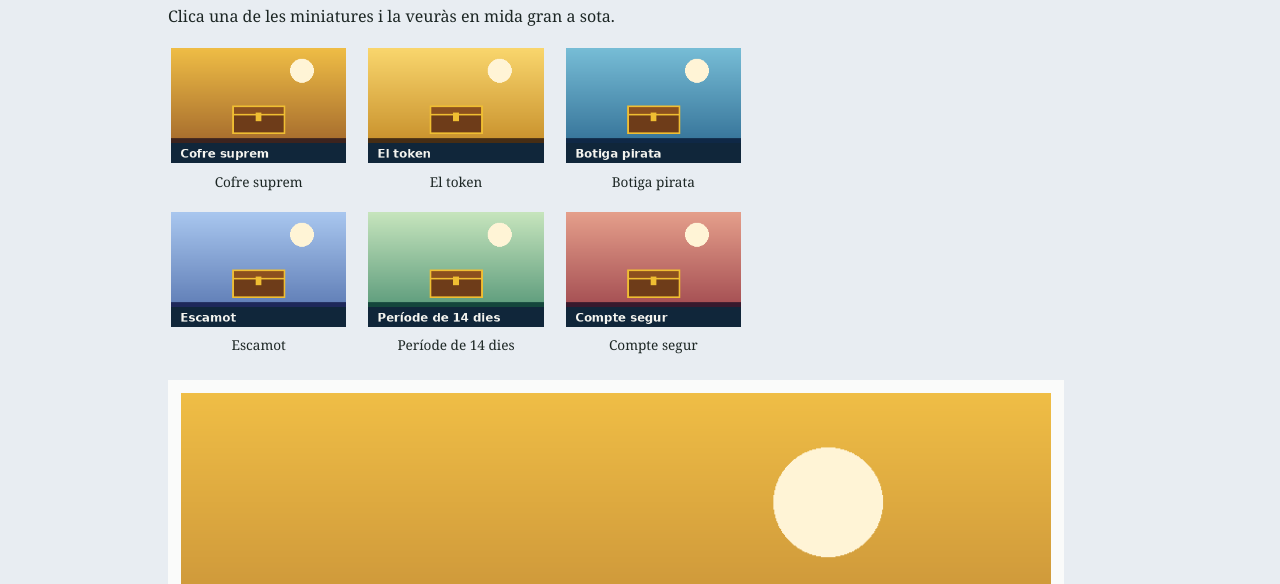
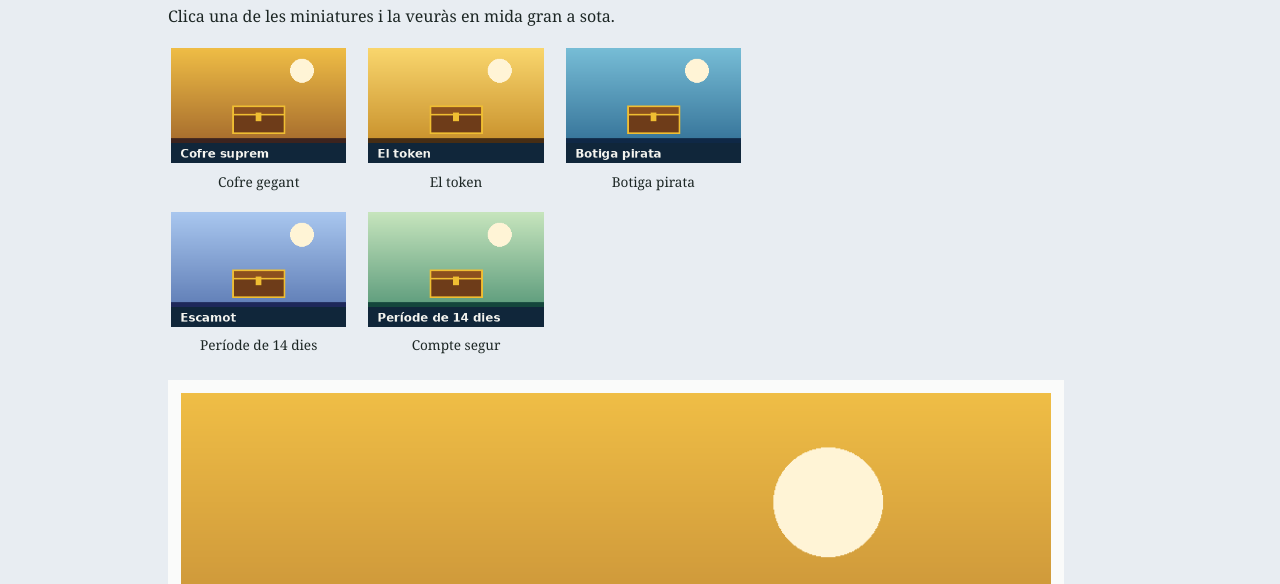
Before and after one commit to aymanealami88/LLM2026_27-Activitat5, a plain HTML site: page galeria.html in a window 1280 px wide. Shown: the part 216-800 px from the top of the page. Drawn offline with Linux system fonts and the light colour scheme.

Commit message:
Update figcaption text and image sources

```diff
--- a/galeria.html
+++ b/galeria.html
@@ -31,7 +31,7 @@
     <div class="galeria-miniatures">
       <figure>
         <img src="img/mini1.png" data-gran="img/gran1.png" alt="Cofre suprem" onclick="mostrarImatge(this)">
-        <figcaption>Cofre suprem</figcaption>
+        <figcaption>Cofre gegant</figcaption>
       </figure>
       <figure>
         <img src="img/mini2.png" data-gran="img/gran2.png" alt="El token" onclick="mostrarImatge(this)">
@@ -42,15 +42,11 @@
         <figcaption>Botiga pirata</figcaption>
       </figure>
       <figure>
-        <img src="img/mini4.png" data-gran="img/gran4.png" alt="Escamot" onclick="mostrarImatge(this)">
-        <figcaption>Escamot</figcaption>
-      </figure>
-      <figure>
-        <img src="img/mini5.png" data-gran="img/gran5.png" alt="Període de 14 dies" onclick="mostrarImatge(this)">
+        <img src="img/mini4.png" data-gran="img/gran4.png" alt="Període de 14 dies" onclick="mostrarImatge(this)">
         <figcaption>Període de 14 dies</figcaption>
       </figure>
       <figure>
-        <img src="img/mini6.png" data-gran="img/gran6.png" alt="Compte segur" onclick="mostrarImatge(this)">
+        <img src="img/mini5.png" data-gran="img/gran5.png" alt="Compte segur" onclick="mostrarImatge(this)">
         <figcaption>Compte segur</figcaption>
       </figure>
     </div>
```
